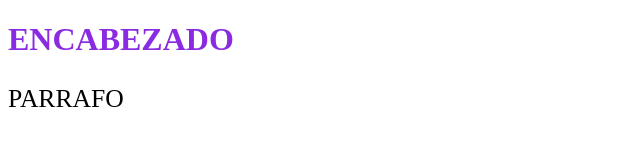
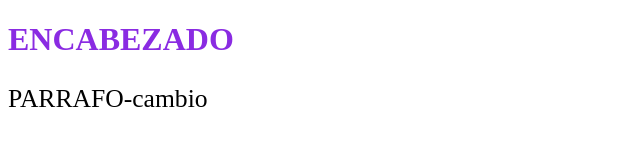
Before and after one commit to carlosroblesdominguez/PruebaWID, a plain HTML site: page index.html in a window 1280 px wide. Shown: the whole page, without its empty margins (0-640 px from the left). Drawn offline with Linux system fonts and the light colour scheme.

Commit message:
Update paragraph text in index.html

```diff
--- a/index.html
+++ b/index.html
@@ -8,6 +8,6 @@
 </head>
 <body>
     <h1>ENCABEZADO</h1>
-    <p>PARRAFO</p>
+    <p>PARRAFO-cambio</p>
 </body>
 </html>
```
